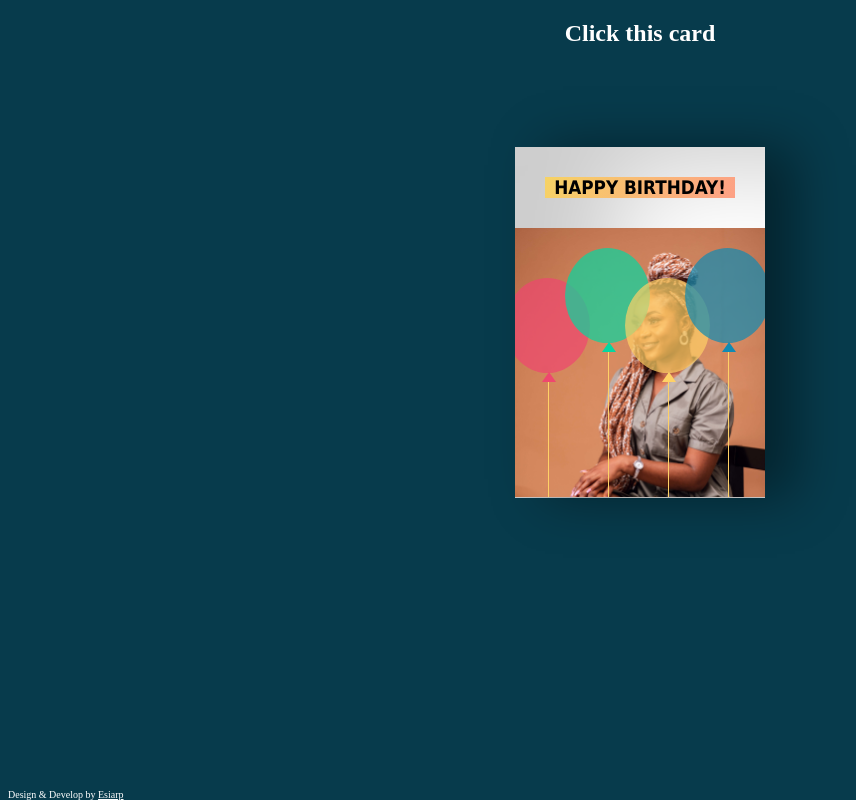
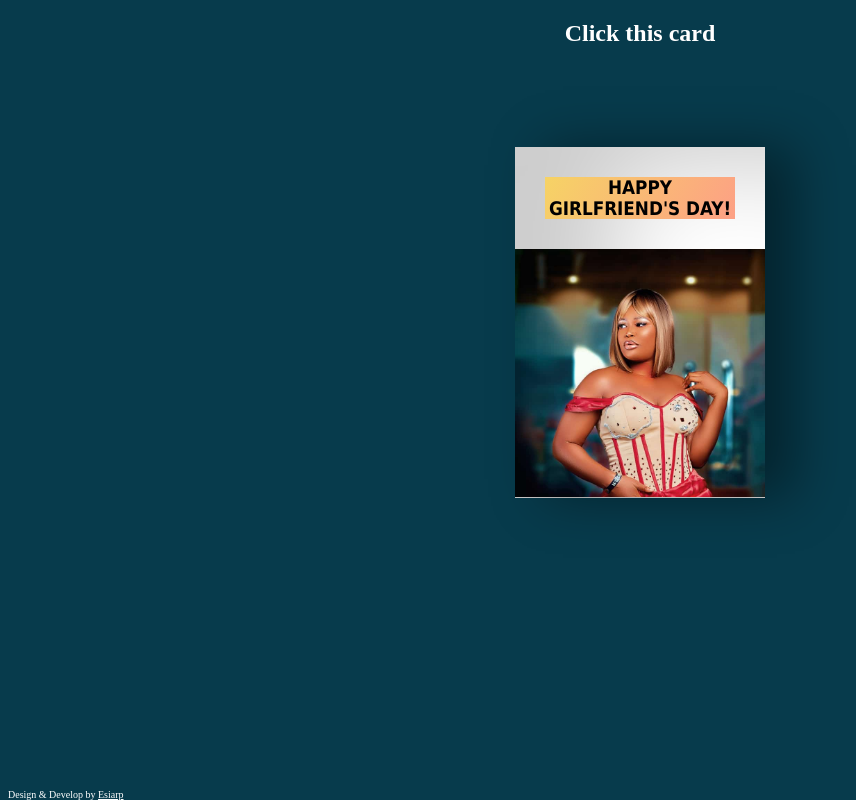
Before and after one commit to wosalee20/ellashanty, a plain HTML site: page index.html in a window 1280 px wide. Shown: the whole page, without its empty margins (0-856 px from the left). Drawn offline with Linux system fonts and the light colour scheme; a script that the page names is missing.

Commit message:
Add files via upload

```diff
--- a/index.html
+++ b/index.html
@@ -14,21 +14,17 @@
  <h2>Click this card</h2>
 <div class="body">
  <div class="birthdayCard">
-<div class="cardFront"><h3 class="happy">HAPPY BIRTHDAY!</h3>
+<div class="cardFront"><h3 class="happy">HAPPY GIRLFRIEND'S DAY!</h3>
 <div class="balloons">
-  <img class="shanty" src="Shanty.JPG">
-  <div class="balloonOne"></div>
-  <div class="balloonTwo"></div>
-  <div class="balloonThree"></div>
-  <div class="balloonFour"></div>
+  <img class="shanty" src="IMG-20230701-WA0003.JPG" alt="">
+
 </div>
 </div>
 <div class="cardInside">
-    <h3 class="back">HAPPY BIRTHDAY!</h3>
-    <p contenteditable="false">Dear Ella Shanty,</p>
-    <p contenteditable="false">Happy birthday!! I hope your day is filled with lots of love and laughter! May all of your birthday wishes come true.<br>
-    This is my little Token to you as a computer programmer.
-    </p>
+    <h3 class="back">HAPPY GIRLFRIEND'S DAY</h3>
+    <p contenteditable="false">Dear MI FLOWER,</p>
+    <p contenteditable="false">I want to hold you in my arms and never let you go. Darling, you are the most amazing partner I could ever dream of! You deserve the whole world! Happy Girlfriend Day! I love you.
+   </p>
     <p contenteditable="false" class="name">wosa</p>
   </div>
 </div>
```
Also changed, not shown: IMG-20230701-WA0003.jpg (added).
